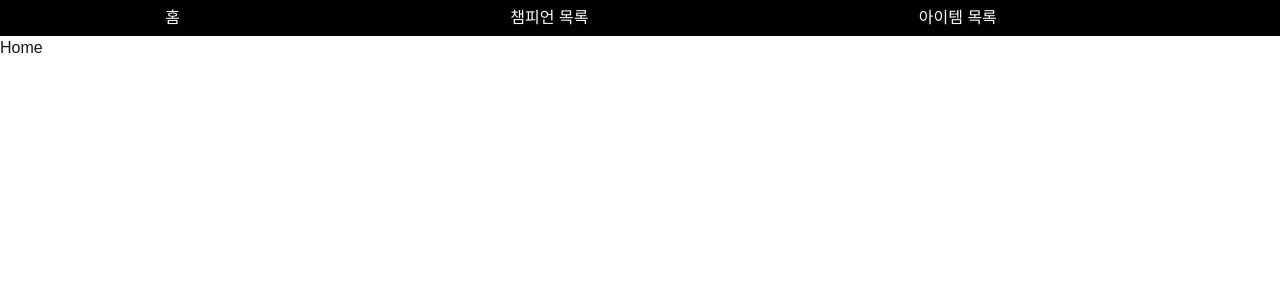
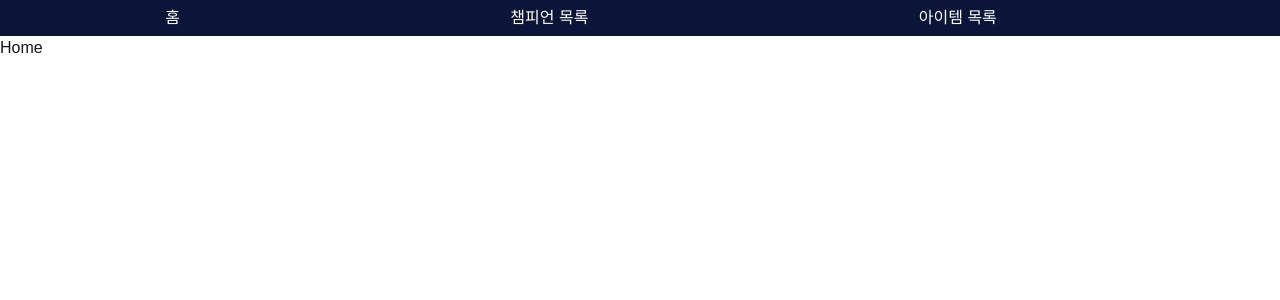
Before and after one commit to RYC0208/lol-app, a Next.js app: page / in a window 1280 px wide. Shown: the top 300 px of the page. Built offline with nearby package versions, Linux system fonts and the light colour scheme.

Commit message:
nav 색상 변경

```diff
--- a/src/app/layout.tsx
+++ b/src/app/layout.tsx
@@ -30,7 +30,7 @@ export default function RootLayout({
         className={`${geistSans.variable} ${geistMono.variable} bg-transparent w-[1600px] m-auto`}
       >
         <header>
-          <nav className="w-full h-[36px] flex items-center justify-around text-white bg-black">
+          <nav className="w-full h-[36px] flex items-center justify-around text-white bg-[#0b1538]">
             <Link href={"/"}>홈</Link>
             <Link href={"/champions"}>챔피언 목록</Link>
             <Link href={"/items"}>아이템 목록</Link>
--- a/src/app/rotation/page.tsx
+++ b/src/app/rotation/page.tsx
@@ -10,7 +10,7 @@ const RotationPage = () => {
   const [isLoading, setIsLoading] = useState<boolean>(false);
   useEffect(() => {
     const fetchData = async () => {
-      const rotations = await getRotation(); // 필터링된 로테이션 챔피언 목록 가져오기
+      const rotations = await getRotation();
       setRotationCham(rotations);
       setIsLoading(true);
     };
@@ -21,7 +21,7 @@ const RotationPage = () => {
   if (!isLoading) return <div>로딩중__________</div>;
 
   return (
-    <div id="rotationWrap">
+    <div>
       <ChampionList champions={rotationChamps} />
     </div>
   );
```
